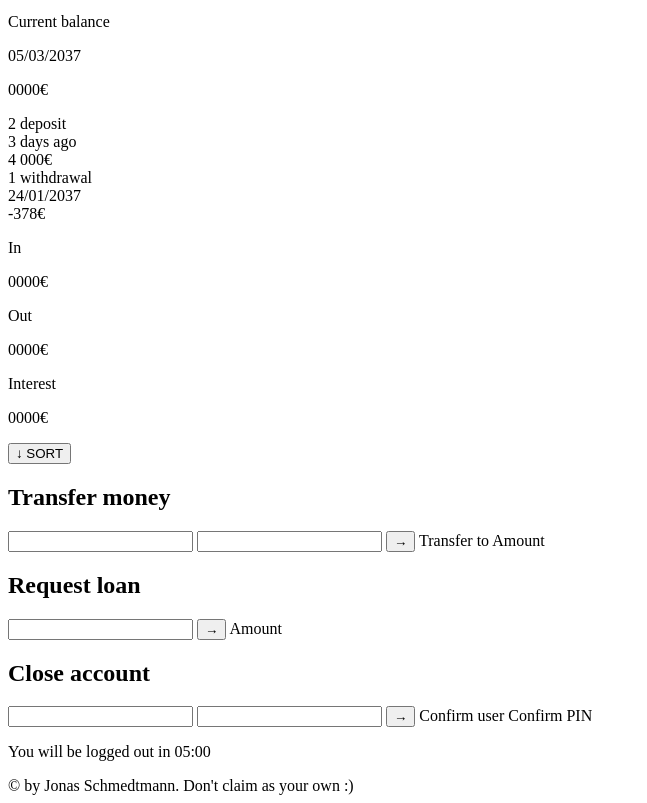
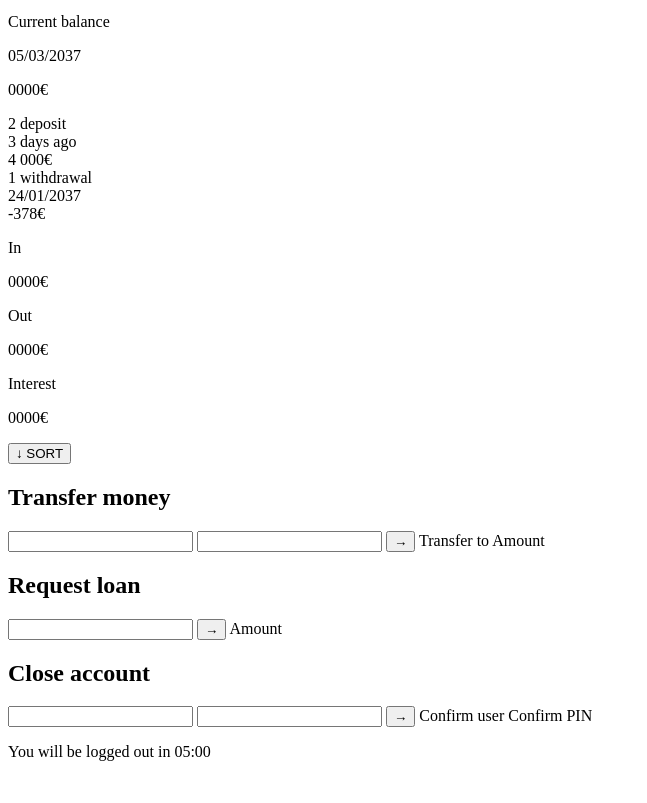
Before and after one commit to 13reathcode/Bankist-App, a website built with Parcel: page application.html in a window 1280 px wide. Shown: the part 184-987 px from the top of the page, without its empty margins (0-647 px from the left). After the commit the page ends 961 px from the top, so only its background shows below. Built offline with nearby package versions, Linux system fonts and the light colour scheme.

Commit message:
Few changes

```diff
--- a/application.html
+++ b/application.html
@@ -120,7 +120,5 @@
         You will be logged out in <span class="timer">05:00</span>
       </p>
     </main>
-
-    <footer>&copy; by Jonas Schmedtmann. Don't claim as your own :)</footer>
   </body>
 </html>
```
